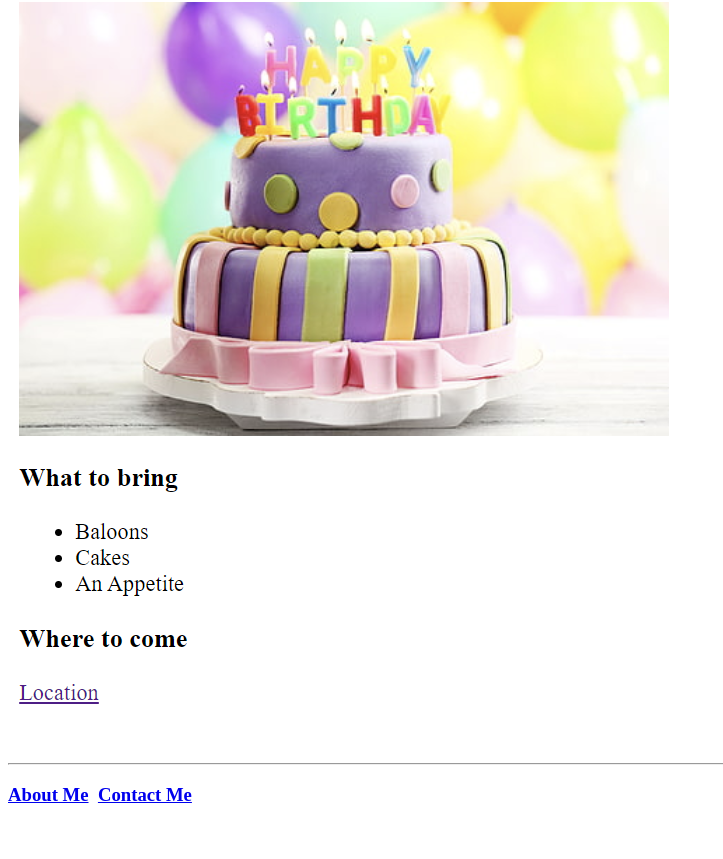
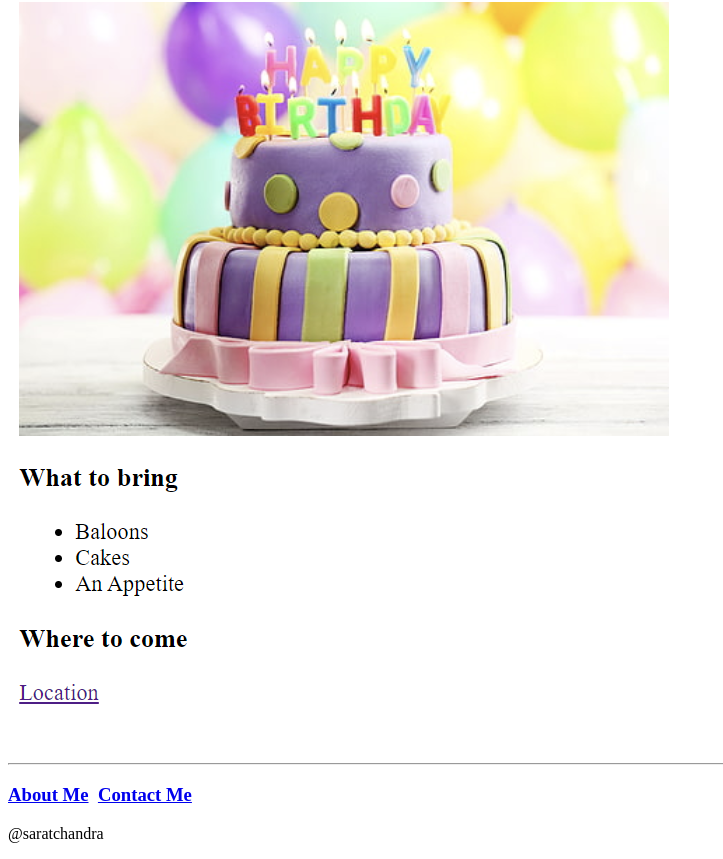
Before and after one commit to Bannump/saratchandra-portfolio, a plain HTML site: page index.html in a window 1280 px wide. Shown: the part 1038-1897 px from the top of the page, without its empty margins (0-723 px from the left). Before the commit the page ends 1863 px from the top, so only its background shows below. Drawn offline with Linux system fonts and the light colour scheme.

Commit message:
added footrer

```diff
--- a/index.html
+++ b/index.html
@@ -25,5 +25,8 @@
             <a href="./public/about.html">About Me</a>
             <a>&nbsp</a><a href="./public/contact.html">Contact Me</a>
         </h3>
+        <footer>
+            <p>@saratchandra</p>
+        </footer>
 </body>
 </html>
```
